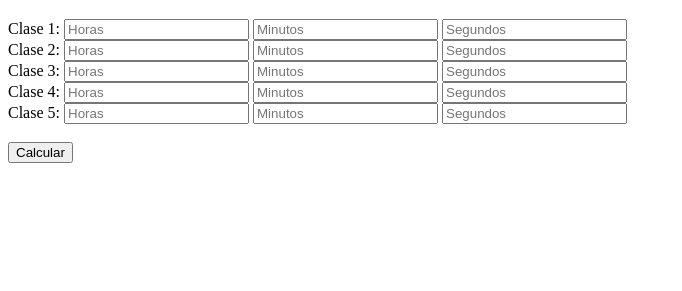
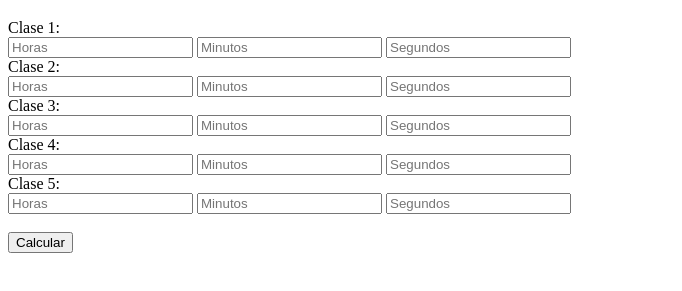
Before and after one commit to BlackSharkXII/argentina-programa, a plain HTML site: page clase-5/Ejercicio-3/index.html in a window 1280 px wide. Shown: the part 61-352 px from the top of the page, without its empty margins (0-682 px from the left). Drawn offline with Linux system fonts and the light colour scheme.

Commit message:
Cambio la estructuracion html

```diff
--- a/clase-5/Ejercicio-3/index.html
+++ b/clase-5/Ejercicio-3/index.html
@@ -14,31 +14,29 @@
     </div>
     <div id="pregunta-clases">
         <form id="formulario-clases">
-            <a>Clase 1:
-                <input placeholder='Horas' type="number" id="clases" />
-                <input placeholder='Minutos' type="number" id="clases" />
-                <input placeholder='Segundos' type="number" id="clases" />
-            </a><br />
-            <a>Clase 2:
+            <a>Clase 1: </a><br />
             <input placeholder='Horas' type="number" id="clases-horas" />
             <input placeholder='Minutos' type="number" id="clases-minutos" />
-                <input placeholder='Segundos' type="number" id="clases-segundos" />
-            </a><br />
-            <a>Clase 3:
+            <input placeholder='Segundos' type="number" id="clases-segundos" /><br />
+            <a>Clase 2:</a><br />
             <input placeholder='Horas' type="number" id="clases-horas" />
             <input placeholder='Minutos' type="number" id="clases-minutos" />
-                <input placeholder='Segundos' type="number" id="clases-segundos" />
-            </a><br />
-            <a>Clase 4:
+            <input placeholder='Segundos' type="number" id="clases-segundos" /><br />
+
+            <a>Clase 3:</a><br />
             <input placeholder='Horas' type="number" id="clases-horas" />
             <input placeholder='Minutos' type="number" id="clases-minutos" />
-                <input placeholder='Segundos' type="number" id="clases-segundos" />
-            </a><br />
-            <a>Clase 5:
+            <input placeholder='Segundos' type="number" id="clases-segundos" /><br />
+
+            <a>Clase 4:</a><br />
             <input placeholder='Horas' type="number" id="clases-horas" />
             <input placeholder='Minutos' type="number" id="clases-minutos" />
-                <input placeholder='Segundos' type="number" id="clases-segundos" />
-            </a><br><br />
+            <input placeholder='Segundos' type="number" id="clases-segundos" /><br />
+
+            <a>Clase 5:</a><br />
+            <input placeholder='Horas' type="number" id="clases-horas" />
+            <input placeholder='Minutos' type="number" id="clases-minutos" />
+            <input placeholder='Segundos' type="number" id="clases-segundos" /><br /><br />
             <input id="boton-calcular" value="Calcular" type="submit" />
             <a id="mensaje-resultado"></a>
         </form>
```
Lines whose indentation alone changed are shown as unchanged.
